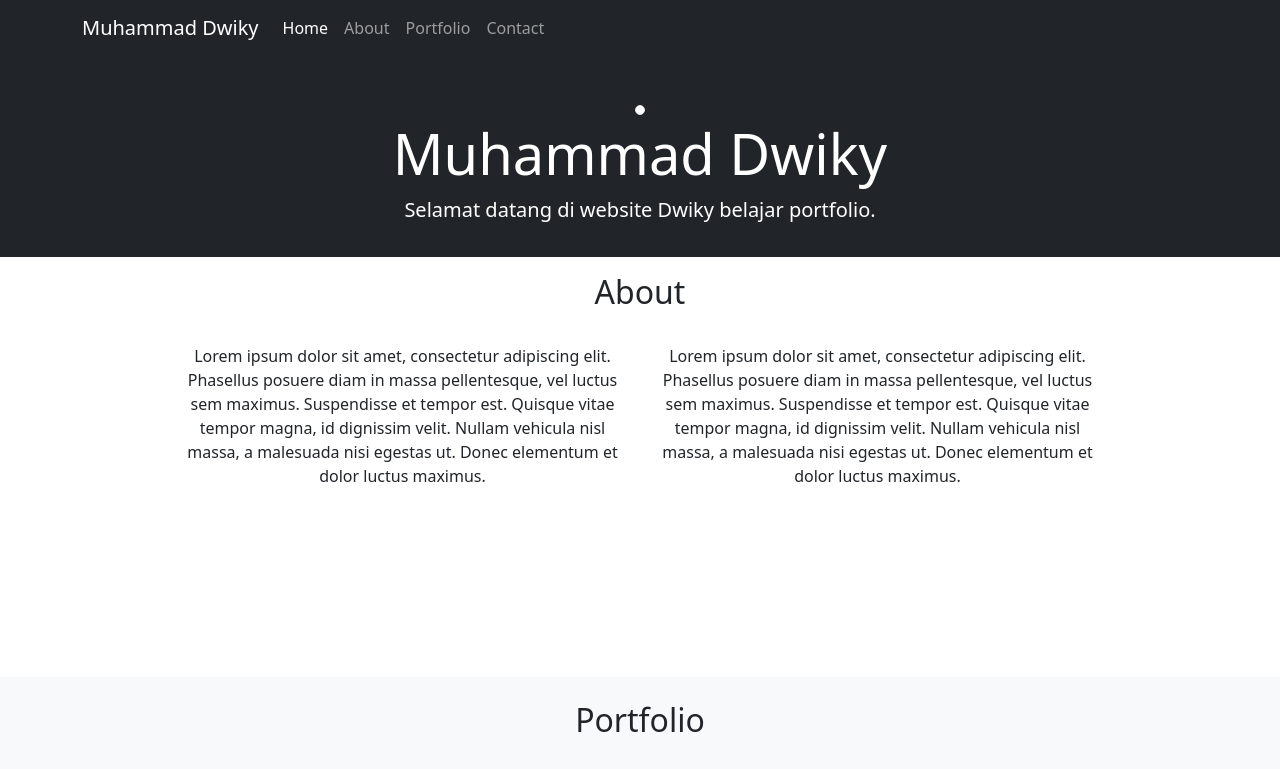
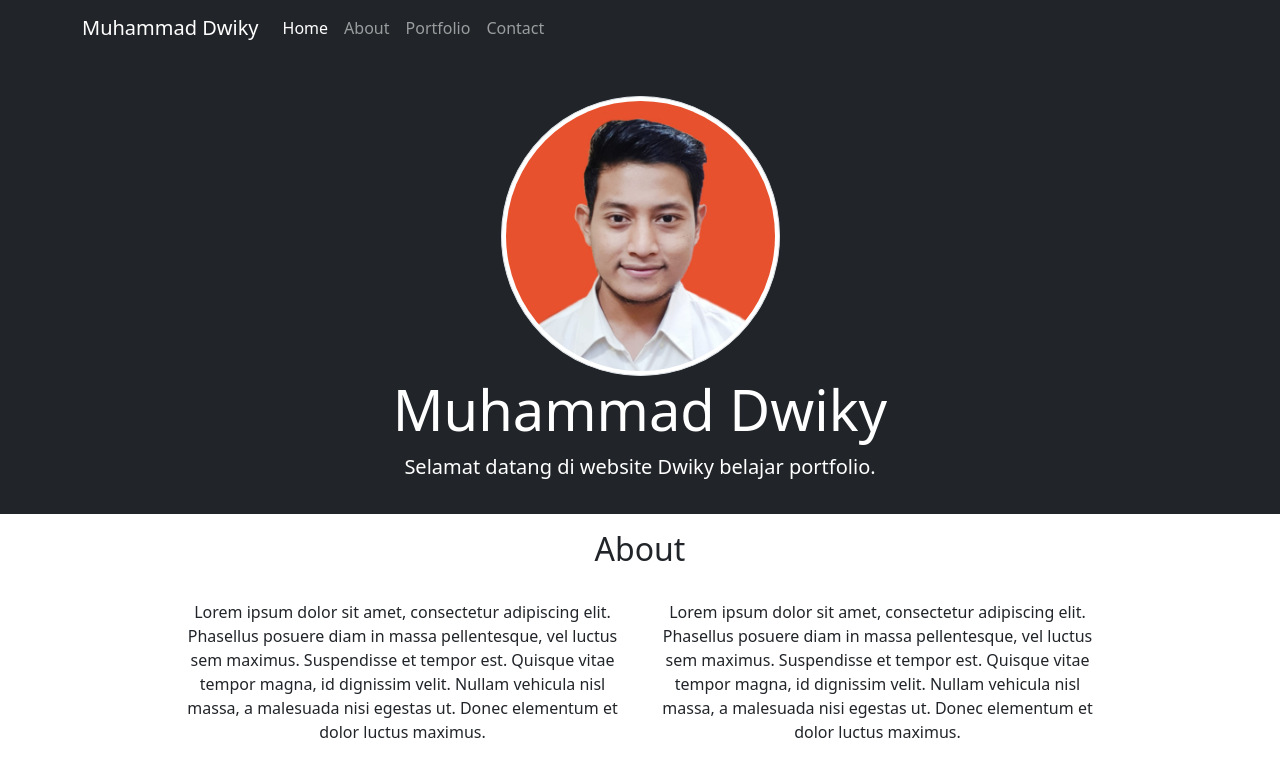
Before and after one commit to dwikynatha/belajarportfolio, a plain HTML site: page index.html in a window 1280 px wide. Shown: the top 769 px of the page. Drawn offline with nearby package versions, Linux system fonts and the light colour scheme.

Commit message:
update indexportfolio.html

```diff
--- a/index.html
+++ b/index.html
@@ -41,7 +41,7 @@
 
 <div class="jumbotron jumbotron-fluid bg-dark text-white">
   <div class="container text-center pt-5 pb-3">
-    <img src="img/dwiky.jpg" alt="" width="25%" class="rounded-circle img-thumbnail"/>
+    <img src="dwiky.jpg" alt="" width="25%" class="rounded-circle img-thumbnail"/>
     <h1 class="display-4">Muhammad Dwiky</h1>
     <p class="lead">Selamat datang di website Dwiky belajar portfolio.</p>
   </div>
```
